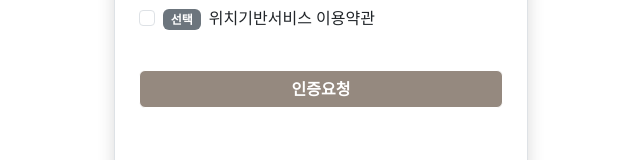
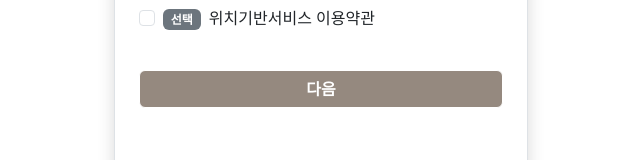
Before and after one commit to JaySeoong/Skeleton-Project, a Vue app: page /terms in a window 1280 px wide. Shown: the part 506-666 px from the top of the page, without its empty margins (319-959 px from the left). Built offline with nearby package versions, Linux system fonts and the light colour scheme.

Commit message:
style: 텍스트 내용 및 배경 색상 변경

```diff
--- a/src/views/IntroView.vue
+++ b/src/views/IntroView.vue
@@ -42,7 +42,7 @@ const router = useRouter();
 
 onMounted(() => {
   setTimeout(() => {
-    router.push('/login'); // 3초 후 로그인 화면으로 이동
-  }, 3000);
+    router.push('/login'); // 4초 후 로그인 화면으로 이동
+  }, 4000);
 });
 </script>
--- a/src/views/LoginView.vue
+++ b/src/views/LoginView.vue
@@ -15,7 +15,7 @@
         <!-- 타이틀 -->
         <h1 class="fw-bold mb-5" style="font-size: 24px; color: burlywood">
           <span class="d-block" style="font-size: 18px; color: #5e4b3c"
-            >**뱅크</span
+            >** 뱅크</span
           >
           <span class="text-warning">24시 간편한 자산관리</span>
         </h1>
--- a/src/views/SignUpView.vue
+++ b/src/views/SignUpView.vue
@@ -10,7 +10,7 @@
         class="d-block mt-2 mb-4 text-warning fw-bold"
         style="font-size: 20px"
       >
-        **뱅크
+        ** 뱅크
       </h1>
 
       <!-- 가입 완료 메시지 -->
@@ -240,7 +240,7 @@ export default {
       return {
         privacy: '개인정보 이용',
         telecom: '통신사 이용약관',
-        bank: '**뱅크 개인정보보호정책',
+        bank: '** 뱅크 개인정보보호정책',
         identity: '고유식별정보 처리',
         authTerms: '인증사 이용약관',
       };
--- a/src/views/TermsAgreementView.vue
+++ b/src/views/TermsAgreementView.vue
@@ -69,7 +69,7 @@
         class="btn w-100 mt-4 text-warning fw-bold"
         style="background-color: #5e4b3c"
       >
-        가입완료
+        다음
       </router-link>
       <button
         v-else
@@ -77,7 +77,7 @@
         style="background-color: #5e4b3c"
         disabled
       >
-        인증요청
+        다음
       </button>
     </div>
   </div>
```
